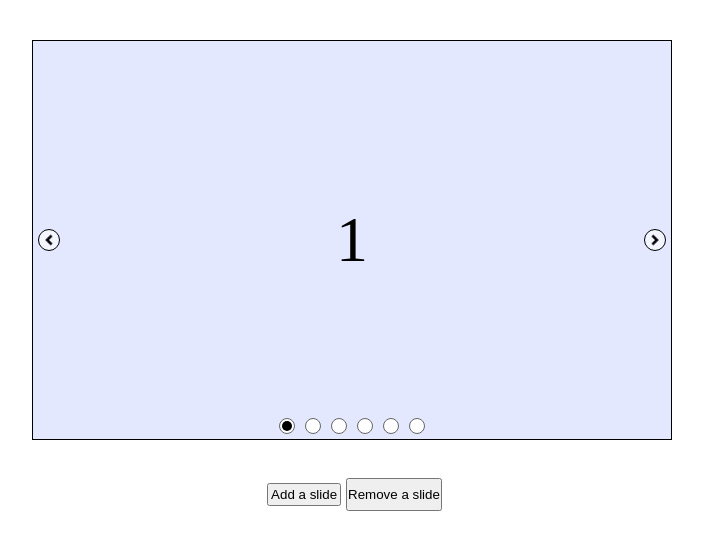
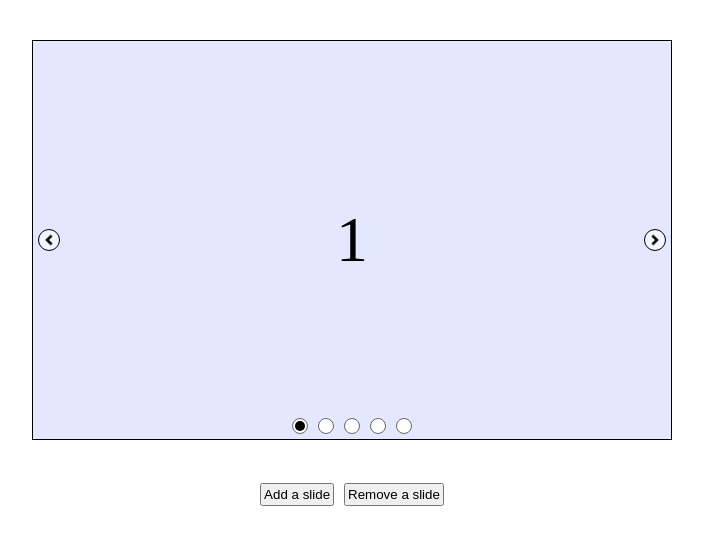
Before and after one commit to anebozhenko/carousel, a plain HTML site: page index.html in a window 1280 px wide. Both pictures are taken after a click on the button "Add a slide". Shown: the whole page, without its empty margins (288-991 px from the left). Drawn offline with Linux system fonts and the light colour scheme.

Commit message:
fixed some bugs

```diff
--- a/index.html
+++ b/index.html
@@ -16,7 +16,6 @@
 				<div class="carousel__item"></div>
 				<div class="carousel__item"></div>
 				<div class="carousel__item"></div>
-				<div class="carousel__item"></div>
 			</div>
 		</div>
 		<div class="carousel__dots"></div>
--- a/js/scripts.js
+++ b/js/scripts.js
@@ -23,13 +23,17 @@ const startCarousel = function() {
 
 		for (let i = 0; i < carouselItems.length; i++) {
 			carouselItems[i].innerText = i + 1;
-			if (i >= slideColors.length) {
-				carouselItems[i].style.backgroundColor = slideColors[colorIndex++];
+			if (i <= slideColors.length - 1) {
+				carouselItems[i].style.backgroundColor = slideColors[i];
 			} else {
-				carouselItems[i].style.backgroundColor = slideColors[i];
+				if (colorIndex > slideColors.length - 1) {
+					colorIndex = 0;
+					carouselItems[i].style.backgroundColor = slideColors[colorIndex++];
+				} else {
+					carouselItems[i].style.backgroundColor = slideColors[colorIndex++];
+				}
 			}
 		}
-
 	};
 
 	slideColor();
--- a/sass/styles.sass
+++ b/sass/styles.sass
@@ -86,7 +86,7 @@
 		bottom: -72px
 		display: flex
 	&__add,
-	&__delete
+	&__remove
 		margin: 5px
 		cursor: pointer
 		padding: 2px
```
Also changed, not shown: css/styles.css.
